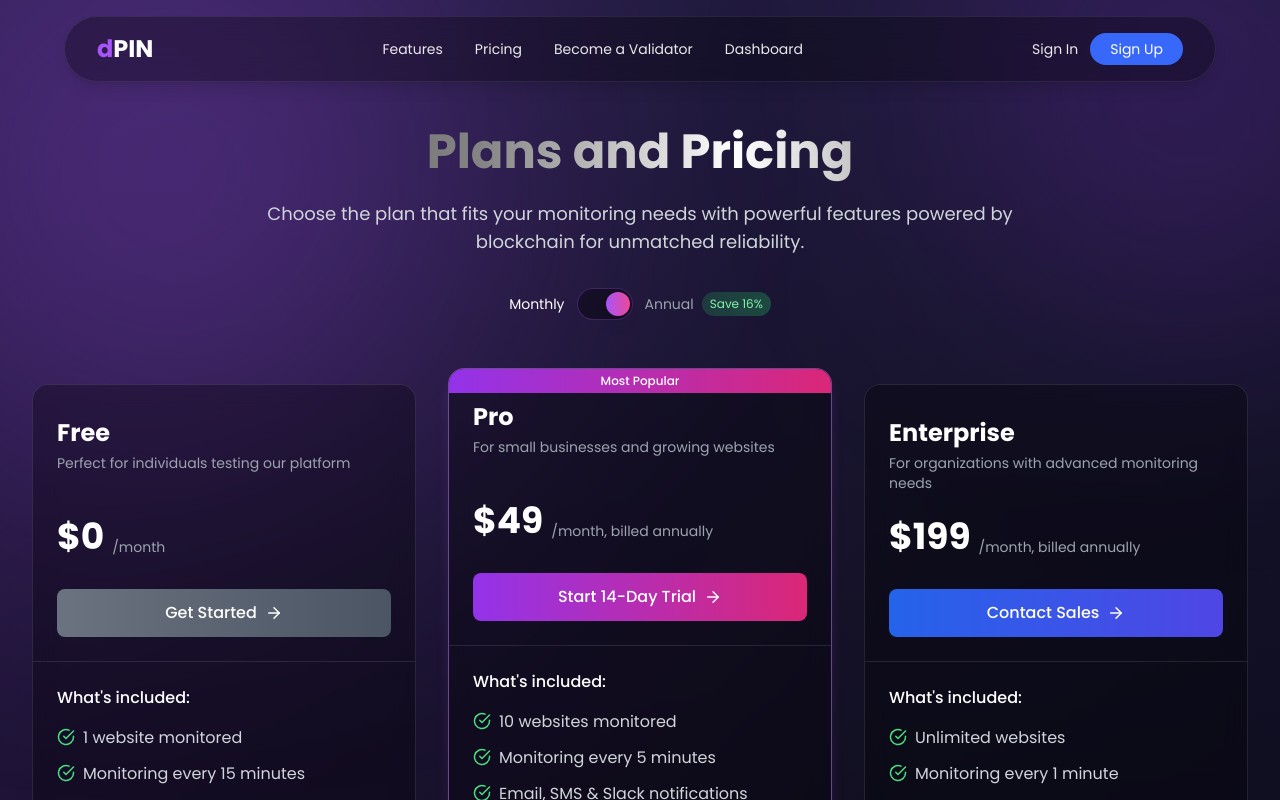
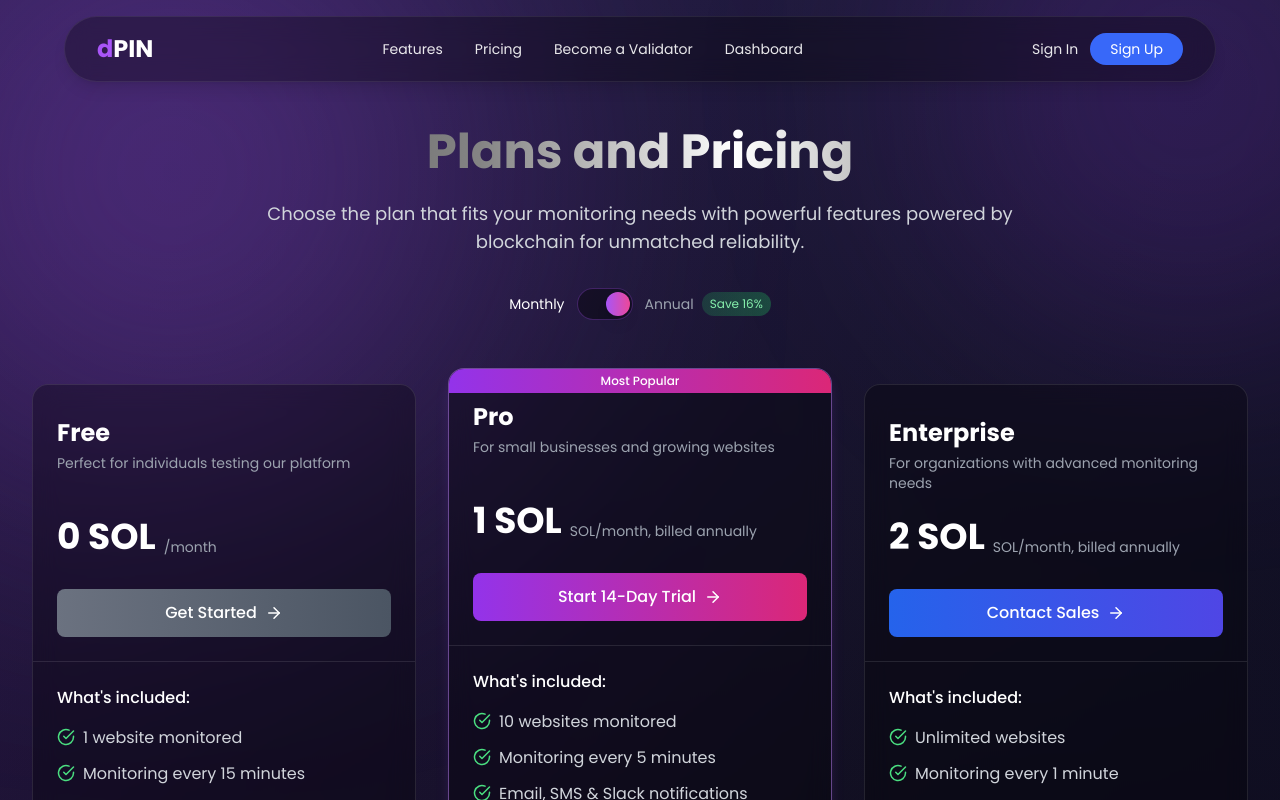
Before and after one commit to Jayesh-Kr/Tech-Expo, a React (Vite) app in the folder frontend/: page /pricing in a window 1280 px wide. Shown: the top 800 px of the page. Built offline with nearby package versions, Linux system fonts and the light colour scheme; no server answers.

Commit message:
updated pricing

```diff
--- a/frontend/src/pages/Pricing.jsx
+++ b/frontend/src/pages/Pricing.jsx
@@ -37,8 +37,8 @@ const Pricing = () => {
     {
       name: "Pro",
       description: "For small businesses and growing websites",
-      price: annual ? "49" : "59",
-      billing: annual ? "/month, billed annually" : "/month, billed monthly",
+      price: annual ? "1" : "1.2",
+      billing: annual ? " SOL/month, billed annually" : " SOL/month, billed monthly",
       features: [
         { title: "10 websites monitored", included: true },
         { title: "Monitoring every 5 minutes", included: true },
@@ -57,8 +57,8 @@ const Pricing = () => {
     {
       name: "Enterprise",
       description: "For organizations with advanced monitoring needs",
-      price: annual ? "199" : "249",
-      billing: annual ? "/month, billed annually" : "/month, billed monthly",
+      price: annual ? "2" : "2.5",
+      billing: annual ? " SOL/month, billed annually" : " SOL/month, billed monthly",
       features: [
         { title: "Unlimited websites", included: true },
         { title: "Monitoring every 1 minute", included: true },
@@ -170,7 +170,7 @@ const Pricing = () => {
 
                 <div className="mt-6 mb-8">
                   <p className="flex items-end">
-                    <span className="text-4xl font-bold text-white">${plan.price}</span>
+                    <span className="text-4xl font-bold text-white">{plan.price} SOL</span>
                     <span className="text-sm text-gray-400 ml-2">{plan.billing}</span>
                   </p>
                 </div>
```
